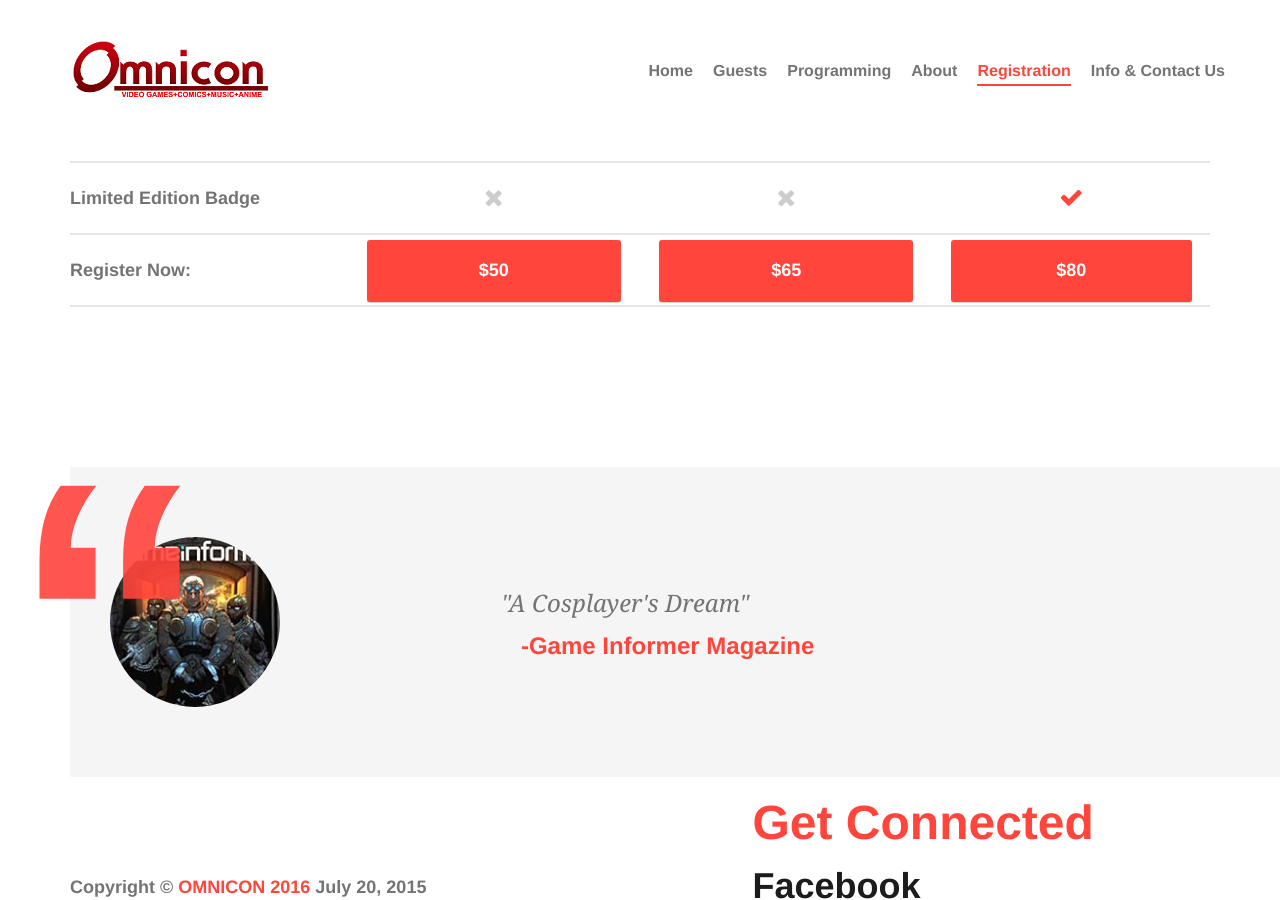
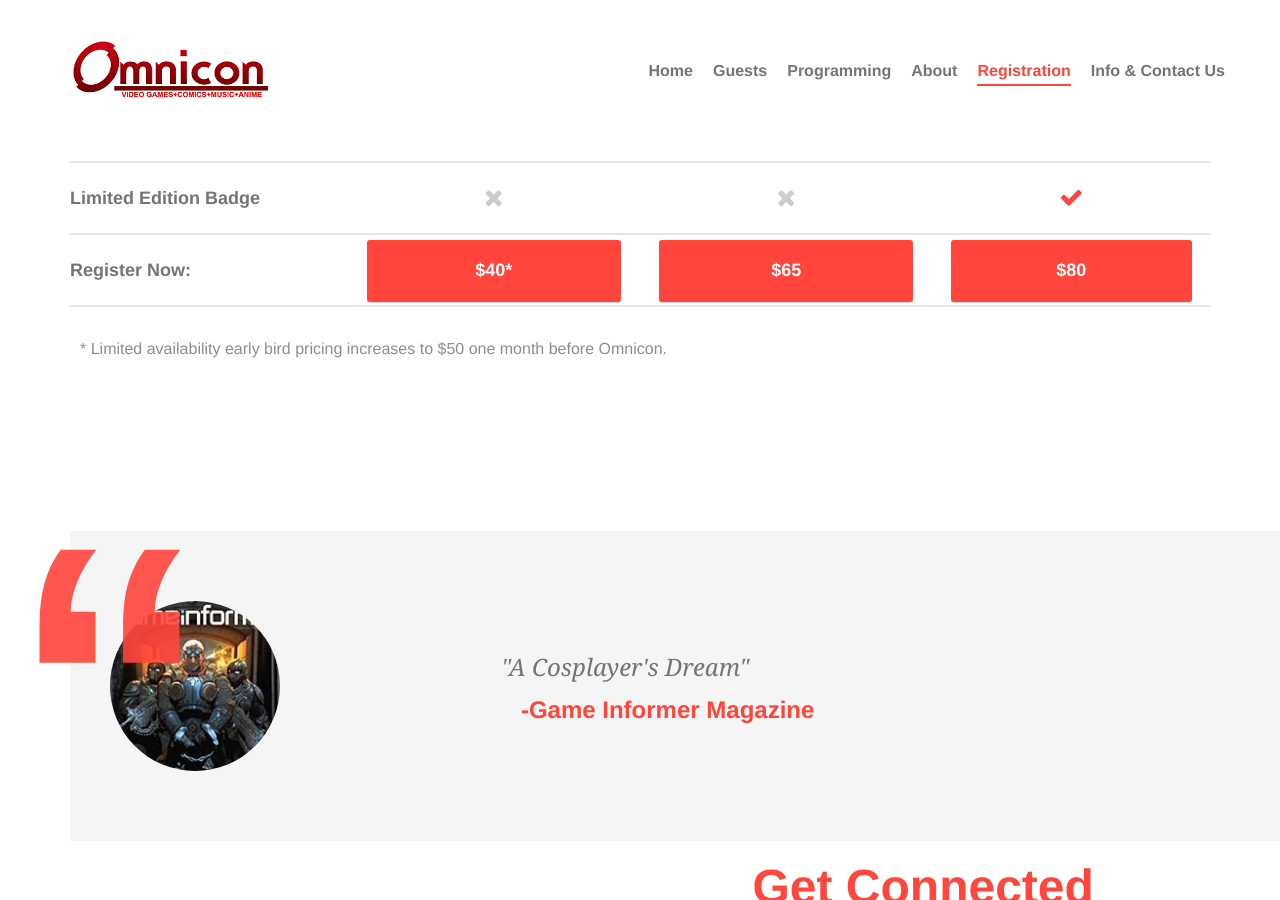
Before and after one commit to bentsea/Omnicon2016, a Jekyll site: the page built from index.html, in a window 1280 px wide and 900 px high, scrolled down 3502 px. Built offline with Jekyll 4.4.1, drawn with Linux system fonts in a browser that asks for light colours.

Commit message:
General Fixes

```diff
--- a/index.html
+++ b/index.html
@@ -397,7 +397,7 @@ image: /img/meta/omniocn-2016-teaser-fn-cover.png
                                     <li class="unchecked"><i class="fa fa-times"></i><span>Head of the Line Access</span></li>
                                     <li class="unchecked"><i class="fa fa-times"></i><span>Early Vendor Access</span></li>
                                     <li class="unchecked"><i class="fa fa-times"></i><span>Limited Edition Badge</span></li>
-                                    <li class="unchecked"><a class="btn btn-primary" href="http://www.eventbrite.com/e/omnicon-2016-tickets-17931431394">$50</a></li>
+                                    <li class="unchecked"><a class="btn btn-primary" href="http://www.eventbrite.com/e/omnicon-2016-tickets-17931431394">$40*</a></li>
                                 </ul>
                             </div><!-- .ticket -->
                         </div><!-- .col-md-3 -->
@@ -440,6 +440,9 @@ image: /img/meta/omniocn-2016-teaser-fn-cover.png
                             </div><!-- .ticket -->
                         </div><!-- .col-md-3 -->
                     </div><!-- .row -->
+                    <blockquote>
+                        <p>* Limited availability early bird pricing increases to $50 one month before Omnicon.</p>
+                    </blockquote>
                 </div><!-- .tickets -->
             </div><!-- .container -->
         </section>
```
